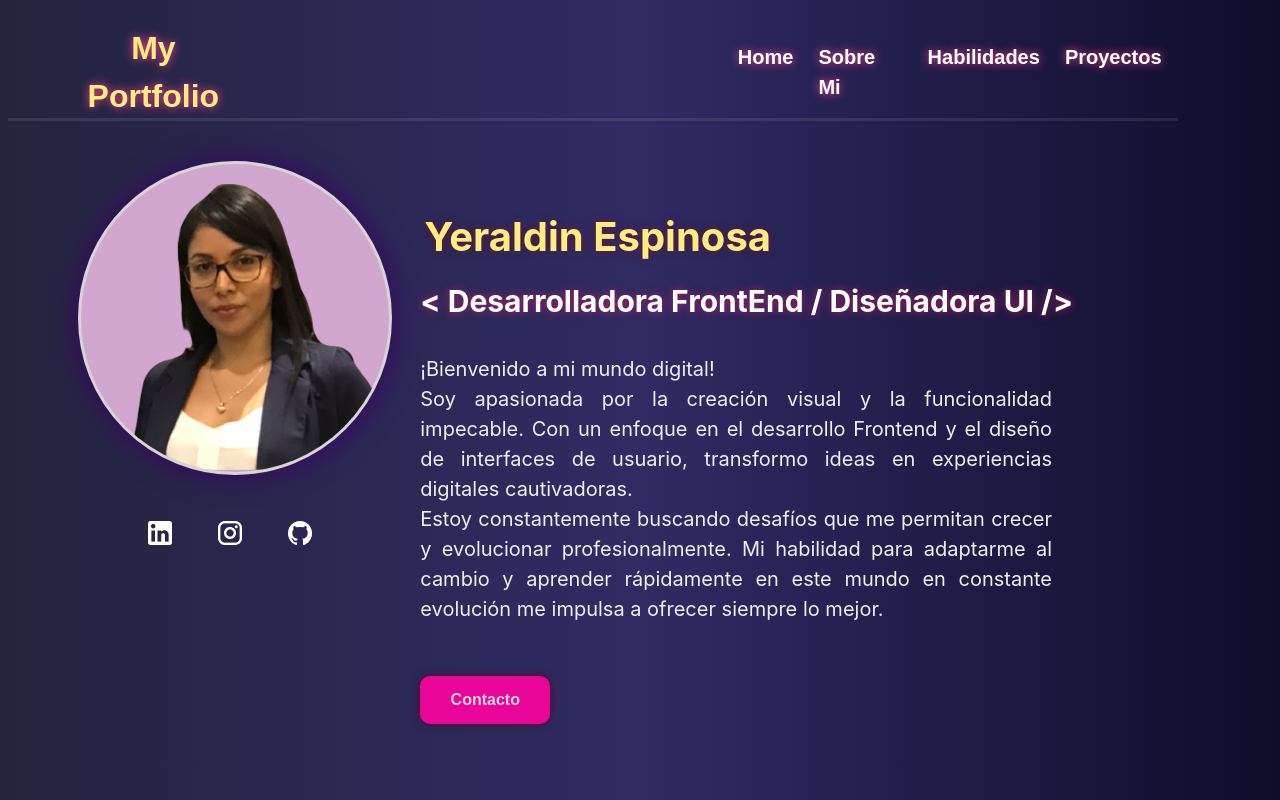
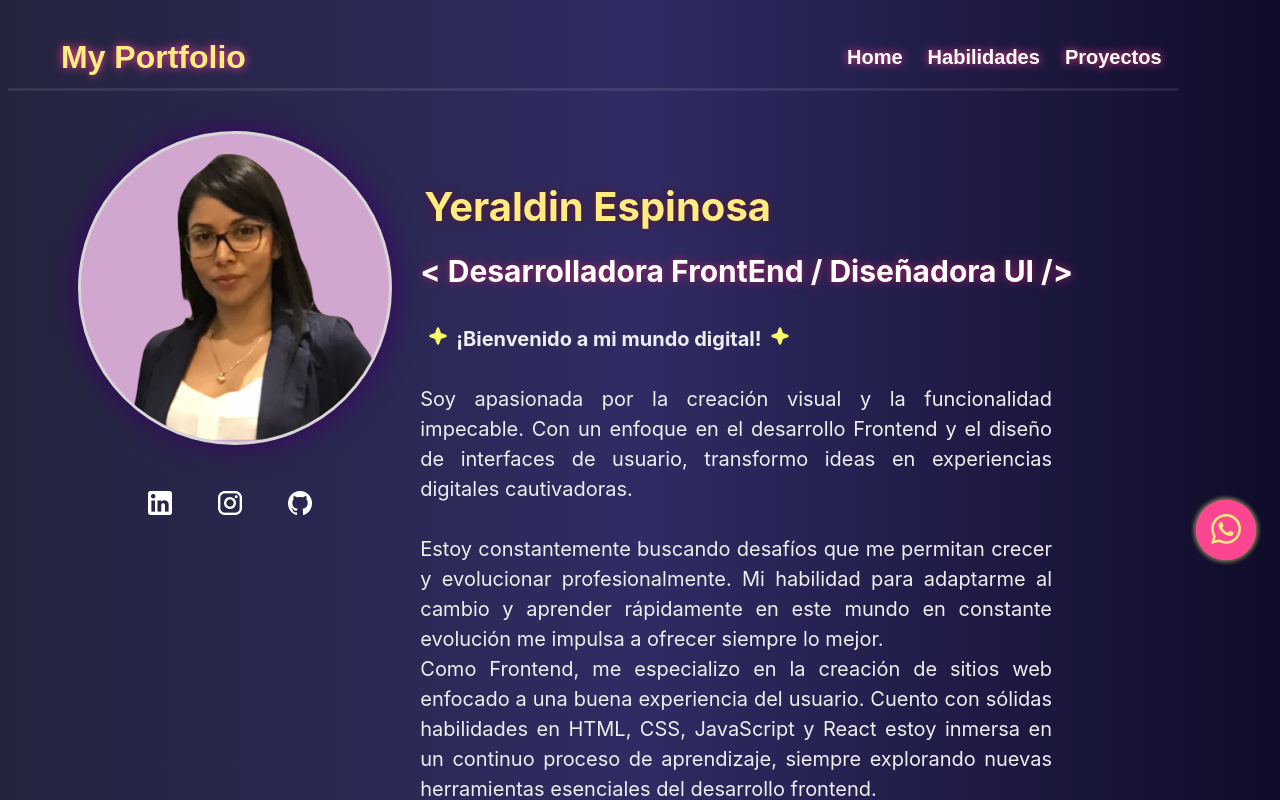
Before and after one commit to YeralShaik/MyPortfolio, a React (Vite) app: page / in a window 1280 px wide. Shown: the top 800 px of the page. Built offline with nearby package versions, Linux system fonts and the light colour scheme.

Commit message:
agregando boton whatsapp, modificando navbar, elimando sobre mi

```diff
--- a/src/App.jsx
+++ b/src/App.jsx
@@ -8,6 +8,7 @@ import { Projects } from './components/Projects';
 
 import './styles/App.css';
 import { Footer } from './components/Footer';
+import { WhatsApp } from './components/Whatsapp-button';
 
 const App = () => {
   return (
@@ -22,6 +23,7 @@ const App = () => {
         <Route path="/Projects" element={<Projects />} />
         <Route path="/" element={<Home />} />
       </Routes>
+      <WhatsApp/>
       <Footer />
     </Router>
   );
--- a/src/components/AboutMe/index.jsx
+++ b/src/components/AboutMe/index.jsx
@@ -1,6 +1,5 @@
 import React from "react";
-import { FaDownload } from "react-icons/fa6";
-import yeralCv from '../../assets/Yeraldin Espinosa  CV.pdf'
+
 import './style.css'
 
 /**
@@ -24,15 +23,7 @@ const AboutMe = () => {
         Busco nuevas oportunidades que me desafíen y permitan seguir expandiendo mis conocimientos en el desarrollo web. ¡Estoy lista para aportar mi energía, pasión y habilidades a un equipo dinámico y en constante evolución! 🚀
       </p>
 
-      {/* Enlace para descargar el currículum */}
-      <a className="aboutMe-CV" href={yeralCv} download="Yeraldin_Espinosa-CV.pdf">
-        <span className="download-icon">
-          Descargar CV
-          <span className="icon">
-            <FaDownload />
-          </span>
-        </span>
-      </a>
+
     </div>
   );
 };
--- a/src/components/Home/index.jsx
+++ b/src/components/Home/index.jsx
@@ -3,7 +3,10 @@ import ImgProfile from '../../assets/image0.png';
 import Linkdin from '../../assets/Vector.png';
 import Instagram from '../../assets/logoinstagram.png';
 import Github from '../../assets/Vector-1.png';
-
+import { FaDownload } from "react-icons/fa6";
+import yeralCv from '../../assets/Yeraldin Espinosa  CV.pdf'
+import { WhatsApp } from "../Whatsapp-button";7
+import { PiStarFourFill } from "react-icons/pi";
 import './style.css';
 import { Footer } from "../Footer";
 
@@ -12,11 +15,6 @@ import { Footer } from "../Footer";
  * Contiene información personal, bienvenida, y enlaces a perfiles sociales.
  */
 const Home = () => {
-  // Función que abre un enlace de WhatsApp al hacer clic en el botón de contacto
-  function sendwhatsapp() {
-    const whatsappLink = 'https://wa.link/crqqlt';
-    window.open(whatsappLink, '_blank');
-  }
 
   return (
     <div className="Home-container">
@@ -28,14 +26,30 @@ const Home = () => {
         </p>
         <p className="bienvenida">
           {/* Bienvenida y descripción personal */}
-          ¡Bienvenido a mi mundo digital! <br />
-          Soy apasionada por la creación visual y la funcionalidad impecable. Con un enfoque en el desarrollo Frontend y el diseño de interfaces de usuario, transformo ideas en experiencias digitales cautivadoras.<br />
-          Estoy constantemente buscando desafíos que me permitan crecer y evolucionar profesionalmente. Mi habilidad para adaptarme al cambio y aprender rápidamente en este mundo en constante evolución me impulsa a ofrecer siempre lo mejor.
+          <h4>
+            <PiStarFourFill className="star-Icon"/>
+            ¡Bienvenido a mi mundo digital!
+            <PiStarFourFill className="star-Icon"/>
+            <br />
+          </h4>
+
+          <br/>Soy apasionada por la creación visual y la funcionalidad impecable. Con un enfoque en el desarrollo Frontend y el diseño de interfaces de usuario, transformo ideas en experiencias digitales cautivadoras.<br />
+
+          <br></br>Estoy constantemente buscando desafíos que me permitan crecer y evolucionar profesionalmente. Mi habilidad para adaptarme al cambio y aprender rápidamente en este mundo en constante evolución me impulsa a ofrecer siempre lo mejor.
+
+          <br></br> Como Frontend, me especializo en la creación de sitios web enfocado a una buena experiencia del usuario. Cuento con sólidas habilidades en HTML, CSS, JavaScript y React estoy inmersa en un continuo proceso de aprendizaje, siempre explorando nuevas herramientas esenciales del desarrollo frontend.<br></br>
+
+          <br></br>Soy autodidacta aprendiendo tecnologías nuevas día tras día en la plataforma Platzi con relación a desarrollo front-end y diseño UX UI. <br></br>
         </p>
-        {/* Botón de contacto que ejecuta la función sendwhatsapp */}
-        <button onClick={sendwhatsapp} className="Contact">
-          Contacto
-        </button>
+                {/* Enlace para descargar el currículum */}
+      <a className="aboutMe-CV" href={yeralCv} download="Yeraldin_Espinosa-CV.pdf">
+        <span className="download-icon">
+          Descargar CV
+          <span className="icon">
+            <FaDownload />
+          </span>
+        </span>
+      </a>
       </div>
 
       {/* Sección de imagen de perfil y enlaces a redes sociales */}
@@ -54,7 +68,9 @@ const Home = () => {
           </a>
         </div>
       </div>
+      <WhatsApp/>
     </div>
+
   );
 };
  <Footer/>
--- a/src/components/Home/style.css
+++ b/src/components/Home/style.css
@@ -9,11 +9,11 @@
     margin-right: 50px;
     padding-top: 40px;
     padding-bottom: 50px;
-
-
   }
 
-
+.Home-container h4 {
+  margin: 0;
+}
   .Home-text {
     width: 100%;
     margin-top: 10px;
@@ -94,17 +94,18 @@
 
   }
 
-
   .social-Media--Icon {
     display: flex;
     height: 40px;
     justify-content: space-evenly;
     align-items: end;
-
-
-
   }
 
+  .star-Icon {
+    color: #f7fa68;
+    padding-right: 8px;
+    padding-left: 8px;
+  }
 
 
 
--- a/src/components/Navbar/Navbar.css
+++ b/src/components/Navbar/Navbar.css
@@ -93,6 +93,7 @@
     padding: 0.5rem;
     cursor: pointer;
   }
+
 
   /* Estilos específicos para dispositivos móviles usando media query */
 
--- a/src/components/Navbar/index.jsx
+++ b/src/components/Navbar/index.jsx
@@ -2,6 +2,7 @@
 import React, { useState } from "react";
 import { NavLink } from "react-router-dom";
 import { FaBars } from "react-icons/fa6";
+
 import './Navbar.css'
 
 /**
@@ -9,6 +10,7 @@ import './Navbar.css'
  * Contiene enlaces a diferentes secciones de la aplicación.
  */
 function Navbar() {
+
   // Estado para gestionar la apertura y cierre del menú móvil
   const [mobileMenuOpen, setMobileMenuOpen] = useState(false);
 
@@ -27,11 +29,14 @@ function Navbar() {
       {/* Barra de navegación para escritorio */}
       <ul className="nav-links">
         <li><NavLink to="/" className="active">Home</NavLink></li>
-        <li><NavLink to="/SobreMi" className="active">Sobre Mi</NavLink></li>
         <li><NavLink to="/Habilidades" className="active">Habilidades</NavLink></li>
         <li><NavLink to="/Projects" className="active">Proyectos</NavLink></li>
       </ul>
 
+
+     {/*<button onClick={sendwhatsapp} className="Contact">
+          Contacto
+  </button>*/}
       {/* Icono para el menú móvil */}
       <FaBars onClick={toggleMobileMenu} className="navbar-icon active" />
 
@@ -39,9 +44,8 @@ function Navbar() {
       {mobileMenuOpen && (
         <ul className="nav-mobile">
           <li><NavLink to="/" className="active">Home</NavLink></li>
-          <li><NavLink to="/SobreMi" className="active">Sobre Mi</NavLink></li>
           <li><NavLink to="/Habilidades" className="active">Habilidades</NavLink></li>
-          <li><NavLink to="/Projects" className="active">Projects</NavLink></li>
+          <li><NavLink to="/Projects" className="active">Proyectos</NavLink></li>
         </ul>
       )}
     </nav>
--- /dev/null
+++ b/src/components/Whatsapp-button/index.jsx
@@ -0,0 +1,23 @@
+import React from "react"
+import { SiWhatsapp } from "react-icons/si";
+import './style.css'
+const WhatsApp = () => {
+     // Función que abre un enlace de WhatsApp al hacer clic en el botón de contacto
+     function sendwhatsapp() {
+        const whatsappLink = 'https://wa.link/crqqlt';
+        window.open(whatsappLink, '_blank');
+      }
+
+return (
+
+        <button
+            onClick={sendwhatsapp} className="whatsapp-Container active">
+            <SiWhatsapp className="whatsapp-Icon"  />
+        </button>
+
+
+    )
+}
+
+
+export {WhatsApp}
--- /dev/null
+++ b/src/components/Whatsapp-button/style.css
@@ -0,0 +1,25 @@
+.whatsapp-Container{
+    width: 60px;
+    height: 60px;
+    position: fixed;
+    right: 0;
+    margin-right: 24px;
+    top: 500px;
+    background: #fd4692;
+    color: #ffec81;
+    padding: 10px;
+    border: none;
+    border-radius: 30px ;
+    box-shadow:  0 0 4px 2px #ffec814b;
+  }
+
+  .whatsapp-Icon {
+    width: 30px;
+    height: 30px;
+  }
+
+  .whatsapp-Container:hover {
+    background: #ffec81;
+    color: #b8014d;
+
+  }
```
